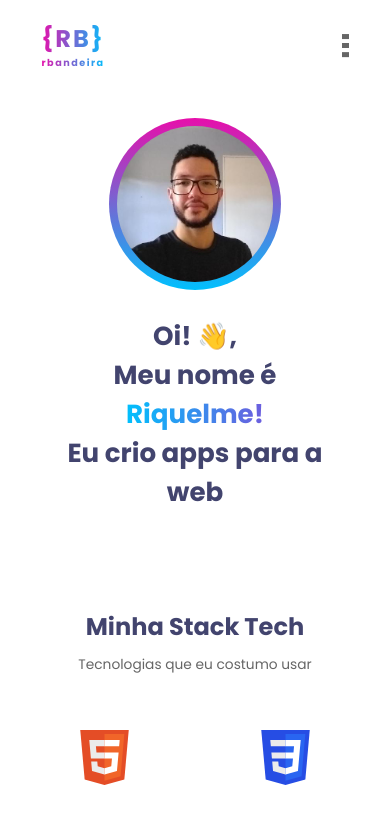
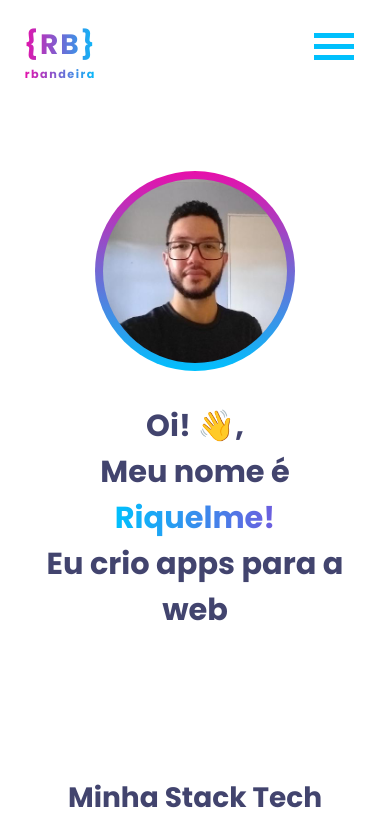
Before and after one commit to riquelmebandeira/riquelmebandeira.github.io, a website: page index.html in a window 390 px wide. Shown: the top 830 px of the page. Drawn offline with Linux system fonts and the light colour scheme.

Commit message:
feat: implementa o menu hamburguer

```diff
--- a/index.html
+++ b/index.html
@@ -11,7 +11,6 @@
   <link href="https://fonts.googleapis.com/css2?family=Poppins:wght@100;200;400;500;700&display=swap" rel="stylesheet">
   <link rel="stylesheet" href="https://cdnjs.cloudflare.com/ajax/libs/font-awesome/4.7.0/css/font-awesome.min.css">
   <link rel="stylesheet" href="css/style.css">
-
   <title>Portfólio | Riquelme Bandeira - Desenvolvedor Full Stack</title>
 </head>
 <body>
@@ -20,18 +19,20 @@
       <h3 class="logo">{RB}<span>rbandeira</span></h3>
     </div>
 
-    <div class="menu on">
-      <div class="menu__toggle">
-        <div class="menu__icon"></div>
+    <div class="menu-section">
+      <div class="menu-toggle">
+        <div class="one"></div>
+        <div class="two"></div>
+        <div class="three"></div>
       </div>
 
       <nav class="nav">
         <ul class="inline-list">
-          <li><a href="#">Home</a></li>
-          <li><a href="#">Sobre</a></li>
-          <li><a href="#stack">Stack</a></li>
-          <li><a href="#projects">Projetos</a></li>
-          <li><a href="#contact">Contato</a></li>
+          <li class="nav-link"><a href="#">Home</a></li>
+          <li class="nav-link"><a href="#">Sobre</a></li>
+          <li class="nav-link"><a href="#stack">Stack</a></li>
+          <li class="nav-link"><a href="#projects">Projetos</a></li>
+          <li class="nav-link"><a href="#contact">Contato</a></li>
           <li>
             <ul class="contact-icons inline-list">
               <li><a href="https://github.com/riquelmebandeira" target="_blank" rel="noreferrer noopener" class="fa fa-github"></a></li>
@@ -228,5 +229,6 @@
       <p class="copyright">Designed by Pavan MG with &#10084; & Coffee</p>
     </div>
   </footer>
+  <script src="menu.js"></script>
 </body>
 </html>
--- /dev/null
+++ b/menu.js
@@ -0,0 +1,13 @@
+let show = true;
+
+const menuSection = document.querySelector(".menu-section");
+const menuToggle = document.querySelector(".menu-toggle");
+const navBar = document.querySelector(".inline-list");
+
+const toggleFunction = () => {
+  menuSection.classList.toggle("on", show);
+  show = !show;
+}
+
+menuToggle.addEventListener("click", toggleFunction);
+navBar.addEventListener("click", toggleFunction);
--- a/sass/_base.scss
+++ b/sass/_base.scss
@@ -8,14 +8,13 @@
 
 html {
   font-size: 62.5%; // 10px
-  padding: 0 6rem;
 
   @media only screen and (max-width: 75em) {  // 1200px
-    font-size: 50%; // 8px
+    font-size: 56%; // 9px
   }
 
   @media only screen and (max-width: 56em) {  // 900px
-    font-size: 43%; // 7px
+    font-size: 50%; // 8px
   }
 }
 
--- a/sass/_layout.scss
+++ b/sass/_layout.scss
@@ -2,8 +2,8 @@
   display: flex;
   align-items: center;
 
-  padding: 3rem 0;
-  max-width: 114rem;
+  padding: 3rem;
+  max-width: 120rem;
   margin: auto;
   position: relative;
 
@@ -16,6 +16,7 @@
   }
 
   @media only screen and (max-width: 48em) {
+
     nav {
       display: none;
     }
@@ -24,8 +25,8 @@
 
 .about {
   @include flex-total-center;
-  padding: 8rem 0;
-  max-width: 114rem;
+  padding: 8rem 3rem;
+  max-width: 120rem;
   margin: auto;
 
   &__name {
@@ -44,9 +45,8 @@
     height: 35rem;
   }
 
-  @media only screen and (max-width: 43.7em) {
+  @media only screen and (max-width: 53.7em) {
     flex-direction: column;
-    padding: 4rem 0;
     text-align: center;
 
     &__profile-picture {
@@ -61,13 +61,13 @@
 .stack {
   text-align: center;
   padding: 10rem 0;
-  max-width: 114rem;
+  max-width: 120rem;
   margin: auto;
 
   &__grid {
     display: grid;
     grid-template-columns: repeat(auto-fit, minmax(10rem, 1fr));
-    grid-gap: 8rem;
+    grid-gap: 10rem;
     justify-items: center;
   }
 
@@ -79,23 +79,24 @@
 
 .projects {
   text-align: center;
-  padding: 10rem 0;
-  max-width: 114rem;
+  padding: 10rem 0rem;
+  max-width: 120rem;
   margin: auto;
 
   &__grid {
     display: grid;
-    grid-template-columns: repeat(auto-fit, minmax(34rem, 1fr));
+    grid-template-columns: repeat(auto-fit, minmax(32rem, 1fr));
     grid-gap: 4.7rem;
     justify-items: center;
   }
 }
 
 .footer {
-  padding-top: 10rem;
+  padding: 0 3rem;
   font-size: 1.8rem;
-  max-width: 114rem;
+  max-width: 120rem;
   margin: auto;
+  margin-top: 6rem;
 
   font-family: $font-display;
   color: $color-grey-dark;
@@ -116,7 +117,8 @@
     padding: 6rem 0;
   }
 
-  @media only screen and (max-width: 45.9em) {
+  @media only screen and (max-width: 50em) {
+
     &__contact-box {
       flex-direction: column;
       justify-content: center;
--- a/sass/components/_nav.scss
+++ b/sass/components/_nav.scss
@@ -9,35 +9,85 @@
 
 //////////////////////////////
 // MENU HAMBURGUER
-.menu {
+@media only screen and (max-width: 48em) {
+  .one,
+  .two,
+  .three {
+    background-color: $color-blue-light;
+    height: 5px;
+    width: 100%;
+    margin: 6px auto;
+    transition: all .2s;
+  }
 
-  @media only screen and (max-width: 48em) {
-    &__toggle {
-      // position: absolute;
-      // top: 10rem;
-      // right: 10rem;
+  .menu-toggle {
+    width: 40px;
+    height: 30px;
+    top: 27px;
+    right: 36px;
+    position: absolute;
+  }
+
+  // fullscreen
+  .menu-section.on {
+    position: fixed;
+    top: 0;
+    left: 0;
+
+    width: 100vw;
+    height: 100vh;
+
+    background-image: linear-gradient(to bottom right, $color-blue-light, $color-purple-light);
+
+    display: flex;
+    justify-content: center;
+    align-items: center;
+  }
+
+  .menu-section.on nav {
+    margin-top: -1.5rem;
+    display: block;
+  }
+
+  .menu-section.on .menu-toggle {
+    position: absolute;
+    top: 25px;
+    right: 40px;
+  }
+
+  .menu-section.on .menu-toggle .one {
+    transform: rotate(45deg) translate(7px, 7px);
+  }
+
+  .menu-section.on .menu-toggle .two {
+    opacity: 0;
+  }
+
+  .menu-section.on .menu-toggle .three {
+    transform: rotate(-45deg) translate(9px, -9px);
+  }
+
+  .menu-section.on nav ul {
+    text-align: center;
+    display: block;
+
+    li {
+      margin-right: 0;
     }
 
-    &__icon,
-    &__icon::before,
-    &__icon::after {
-      content: "";
-      width: 7px;
-      height: 5px;
-      display: block;
-      background-color: $color-grey-light;
+    ul {
+      display: flex;
+      justify-content: space-between;
     }
+  }
 
-    &__icon::before { transform: translateY(-1.3rem); }
-    &__icon::after { transform: translateY(.6rem); }
+  .menu-section.on nav a {
+    transition-duration: .5s;
+    text-align: center;
+    display: block;
+    font-size: 3rem;
+    line-height: 8rem;
+    text-transform: uppercase;
+    color: #fff;
   }
 }
-
-.menu.on {
-  // position: fixed;
-  // top: 0;
-  // left: 0;
-  // background-color: blue;
-  // width: 100vw;
-  // height: 100vh;
-}
```
Also changed, not shown: css/style.css.
